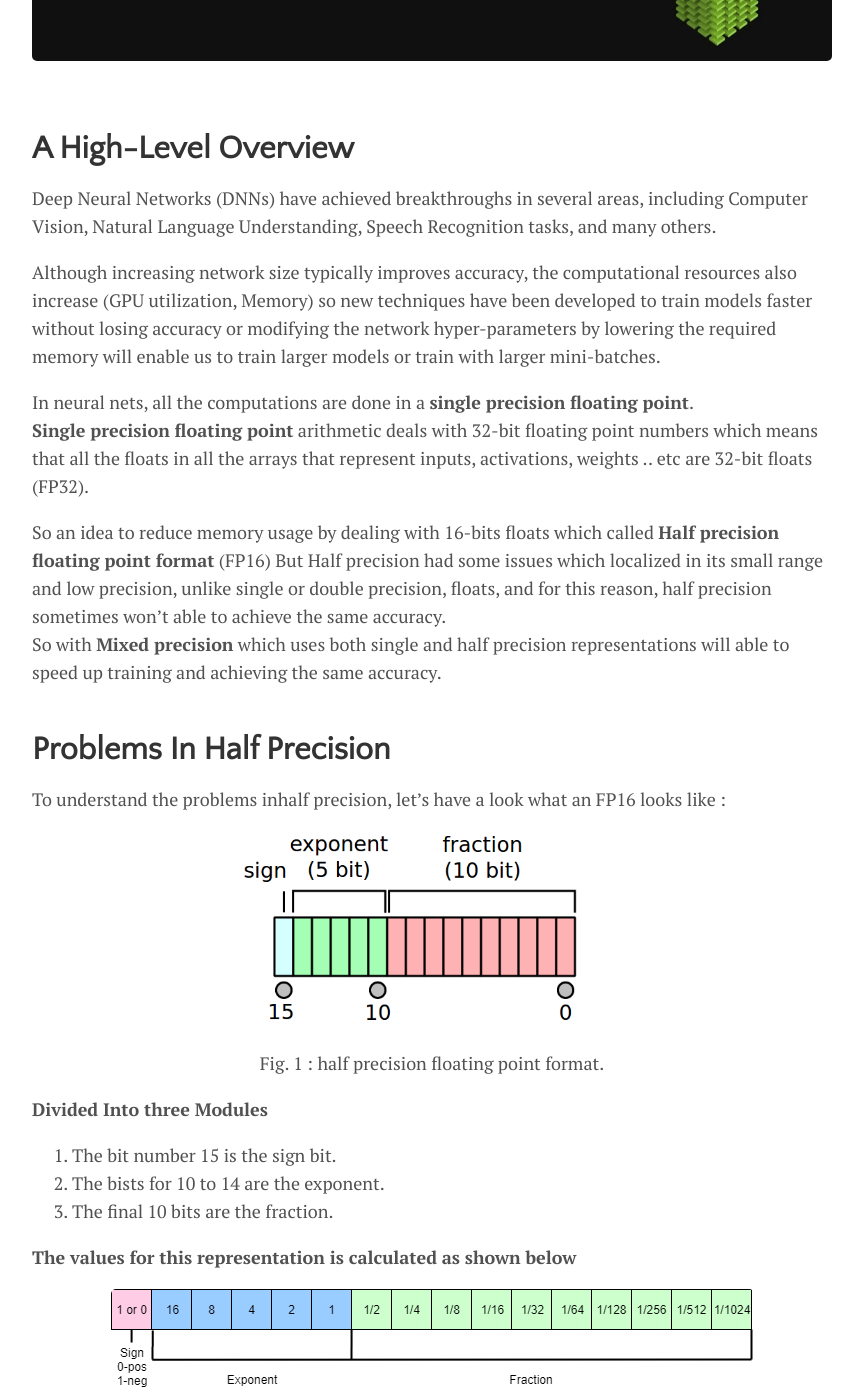
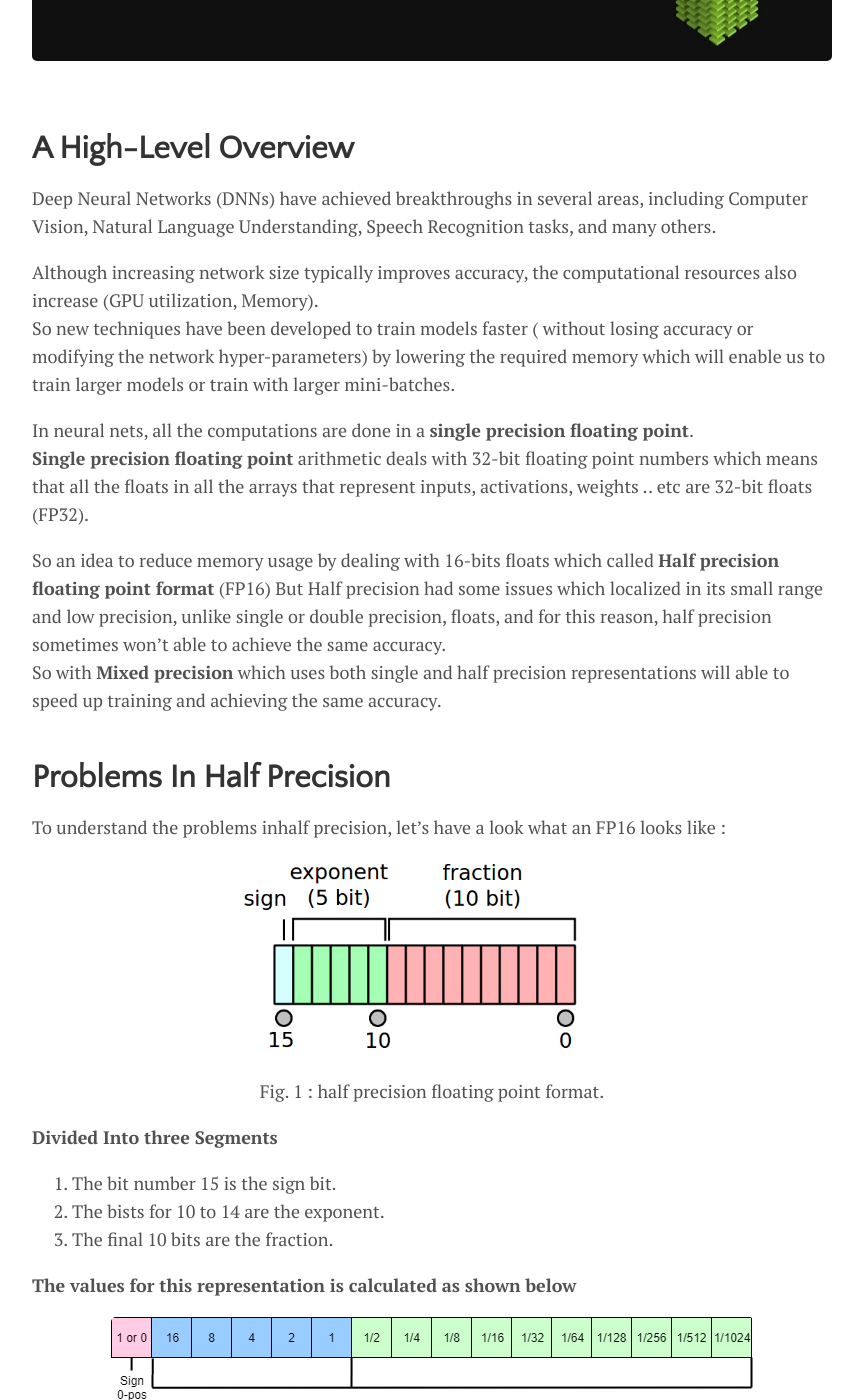
Before and after one commit to IslamMohamedMosaad/IslamMohamedMosaad.github.io, a Jekyll site: the page built from _posts/2020-05-28-Mixed-Precision-Training.md, in a window 1280 px wide and 1400 px high, scrolled down 609 px. Shown: the whole window, without its empty margins (208-1071 px from the left). Built offline with Jekyll 4.4.1, drawn with Linux system fonts in a browser that asks for light colours; comment, search, counter and statistics services are not loaded.

Commit message:
Update 2020-05-28-Mixed-Precision-Training.md

```diff
--- a/_posts/2020-05-28-Mixed-Precision-Training.md
+++ b/_posts/2020-05-28-Mixed-Precision-Training.md
@@ -12,7 +12,8 @@ image: maxresdefault.jpg
 
 Deep Neural Networks (DNNs) have achieved breakthroughs in several areas, including Computer Vision, Natural Language Understanding, Speech Recognition tasks, and many others.
 
-Although increasing network size typically improves accuracy, the computational resources also increase (GPU utilization, Memory) so new techniques have been developed to train models faster without losing accuracy or modifying the network hyper-parameters by lowering the required memory will enable us to train larger models or train with larger mini-batches.
+Although increasing network size typically improves accuracy, the computational resources also increase (GPU utilization, Memory).
+So new techniques have been developed to train models faster ( without losing accuracy or modifying the network hyper-parameters) by lowering the required memory which will enable us to train larger models or train with larger mini-batches.
 
 In neural nets, all the computations are done in a **single precision floating point**.
 **Single precision floating point** arithmetic deals with 32-bit floating point numbers which means that all the floats in all the arrays that represent inputs, activations, weights .. etc are 32-bit floats (FP32).
@@ -31,7 +32,7 @@ So with **Mixed precision** which uses both single and half precision representa
 Fig. 1 : half precision floating point format.
 </p>
 
-**Divided Into three Modules**
+**Divided Into three Segments**
 1. The bit number 15 is the sign bit.
 2. The bists for 10 to 14  are the exponent.
 3. The final 10 bits are the fraction.
```
